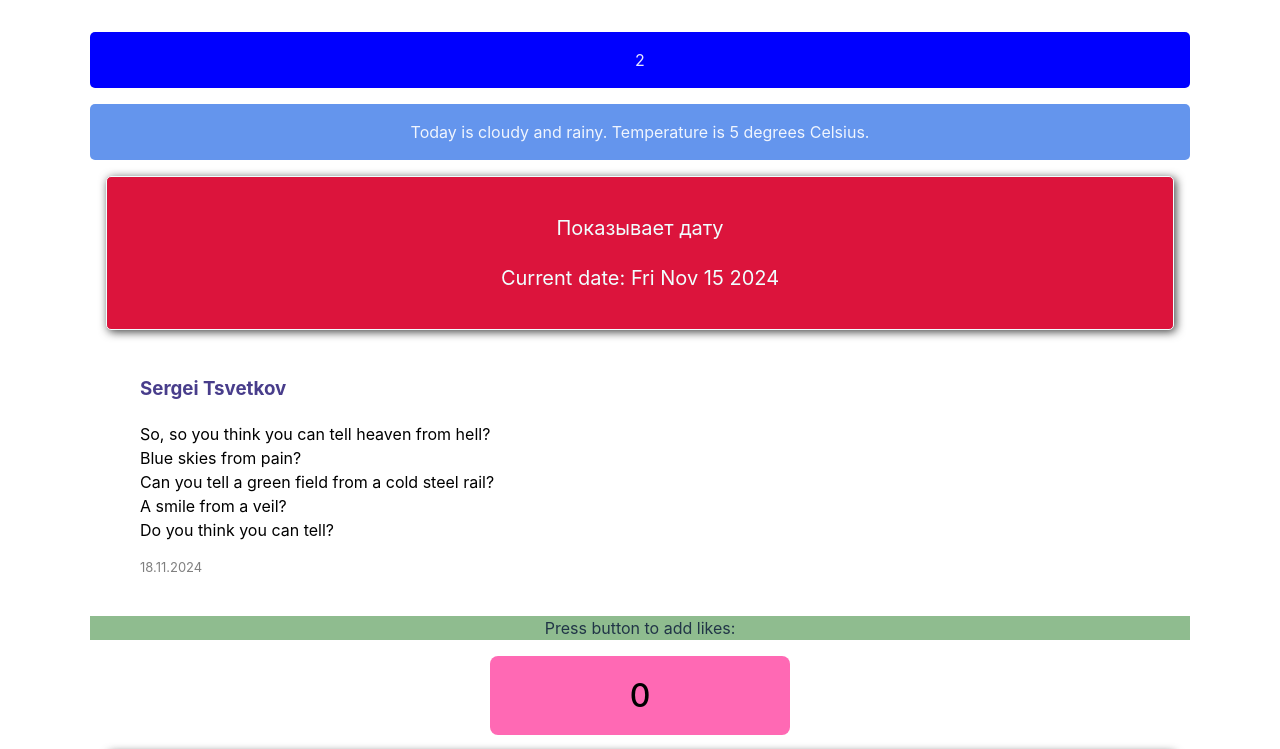
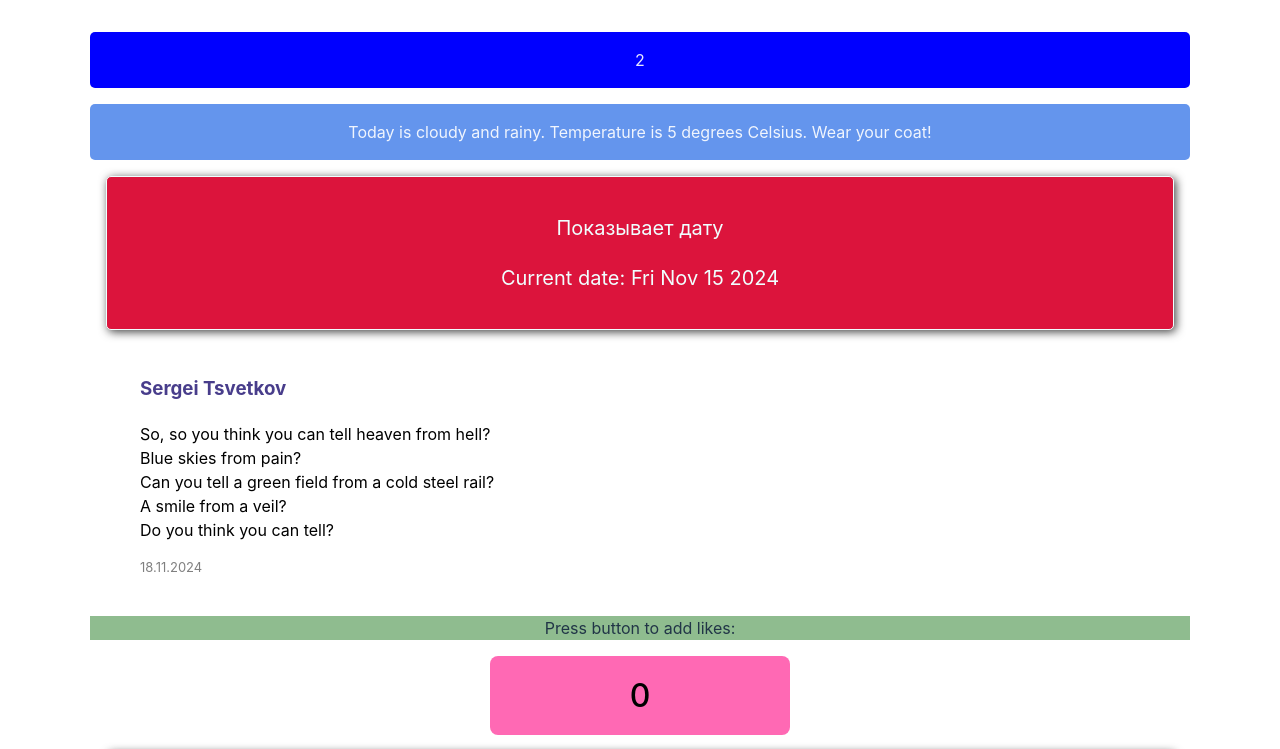
Before and after one commit to tsvetkovsergey/git-practice, a React (Vite) app: page / in a window 1280 px wide. Shown: the top 749 px of the page. Built offline with nearby package versions, Linux system fonts and the light colour scheme.

Commit message:
The weather forecast

```diff
--- a/src/components/WeatherBlock/WeatherBlock.jsx
+++ b/src/components/WeatherBlock/WeatherBlock.jsx
@@ -3,7 +3,10 @@ import Block from '../Block/Block';
 export default function WeatherBlock() {
   return (
     <Block styles={{ backgroundColor: 'cornflowerblue', margin: '1rem 0' }}>
-      <div>Today is cloudy and rainy. Temperature is 5 degrees Celsius.</div>
+      <div>
+        Today is cloudy and rainy. Temperature is 5 degrees Celsius. Wear your
+        coat!
+      </div>
     </Block>
   );
 }
```
